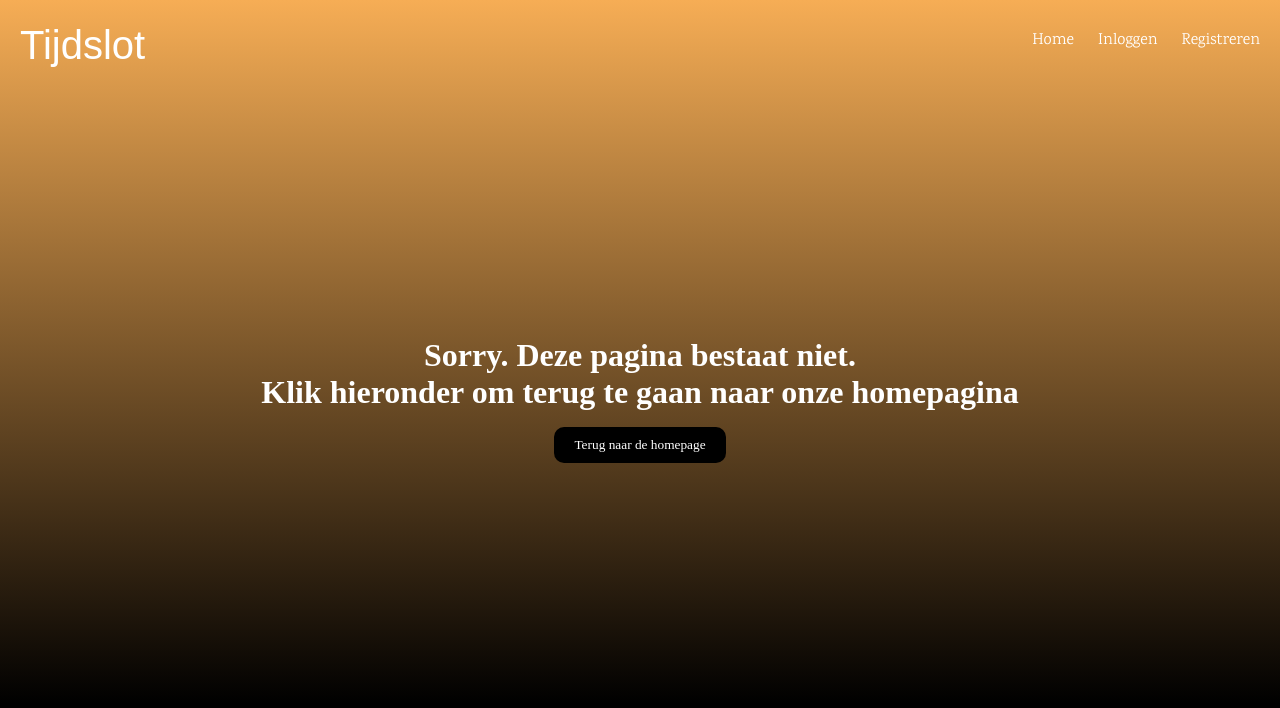
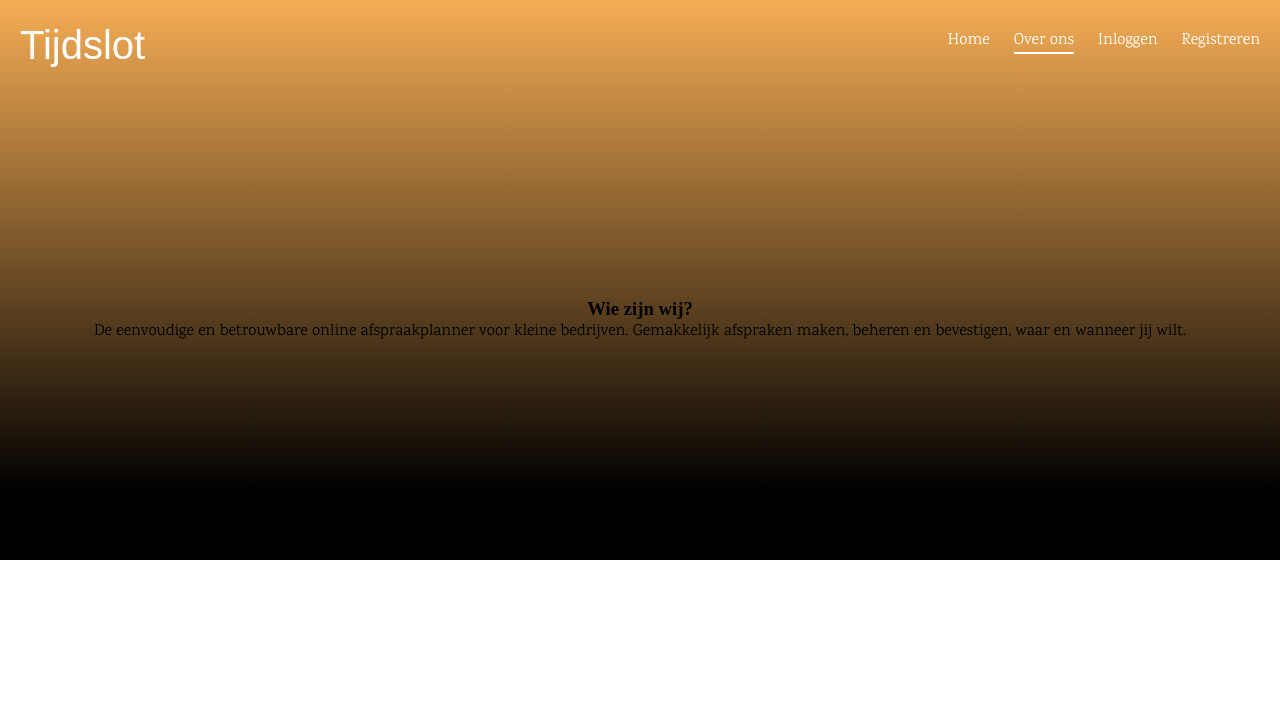
Before and after one commit to VincentOosterom/Eindopdracht-Frontend, a React (Vite) app: page /over-ons in a window 1280 px wide. Shown: the top 708 px of the page. Built offline with nearby package versions, Linux system fonts and the light colour scheme; a web font is replaced by a local one.

Commit message:
page aangemaakt + header

```diff
--- a/src/App.jsx
+++ b/src/App.jsx
@@ -10,6 +10,7 @@ import Settings from "./pages/dashboard/Instellingen/Settings.jsx";
 import Clients from "./pages/dashboard/Klanten/Clients.jsx";
 import NotFound from "./pages/website/NotFound/NotFound.jsx";
 import ProtectedRoute from "./routes/protected_route/ProtectedRoute.jsx";
+import AboutUs from "./pages/website/AboutUs/AboutUs.jsx";
 
 
 function App() {
@@ -18,6 +19,7 @@ function App() {
         <>
             <Routes>
                 <Route path="/" element={<Homepage/>}/>
+                <Route path="/over-ons" element={<AboutUs />}/>
                 <Route path="/inloggen" element={<Inloggen/>}/>
                 <Route path="/registeren" element={<Register/>}/>
                 <Route path="/boek-nu/:companyId/" element={<CompanyPage/>}/>
--- a/src/components/website/header_footer_navbar/NavBar/NavBar.jsx
+++ b/src/components/website/header_footer_navbar/NavBar/NavBar.jsx
@@ -39,6 +39,7 @@ function NavBar() {
 
             <ul className={`nav-links ${isOpen ? "open" : ""}`}>
                 <li><NavLink to="/" onClick={closeMenu}>Home</NavLink></li>
+                <li><NavLink to="/over-ons" onClick={closeMenu}>Over ons</NavLink> </li>
                 <li><NavLink to="/inloggen" onClick={closeMenu}>Inloggen</NavLink></li>
                 <li className="cta">
                     <NavLink to="/registeren" onClick={closeMenu}>Registreren</NavLink>
--- a/src/components/website/register_page/RegisterForm/RegisterForm.css
+++ b/src/components/website/register_page/RegisterForm/RegisterForm.css
@@ -7,7 +7,6 @@
     max-width: 750px;
     width: 100%;
     border-radius: 15px;
-    border: 1px solid #ccc;
     flex-shrink: 0;
 }
 
@@ -20,19 +19,19 @@
     width: 100%;
 }
 
-.register-form-title {
+.register-form-content {
     text-align: center;
     margin-top: 2rem;
     color: white;
 }
 
 /*TYPOGRAFIE*/
-.register-form-title h2 {
+.register-form-content h2 {
     font-size: clamp(1.5rem, 2.5vw, 2rem);
     margin-bottom: 0.4rem;
 }
 
-.register-form-title p {
+.register-form-content p {
     font-size: clamp(0.8rem, 2.5vw, 1rem);
     margin-bottom: 0.4rem;
 }
--- a/src/components/website/register_page/RegisterForm/RegisterForm.jsx
+++ b/src/components/website/register_page/RegisterForm/RegisterForm.jsx
@@ -102,7 +102,7 @@ function RegisterForm() {
         <section className="register-container">
             <form onSubmit={Register} className="register-form">
                 {error && <p className="error-message" role="alert">{error}</p>}
-                <section className="register-form-title">
+                <section className="register-form-content">
                     <h2>Maak jouw account aan</h2>
                     <p>Gratis voor 14 dagen, geheel vrijblijvend.</p>
                 </section>
--- a/src/pages/auth/Registeren/Registeren.css
+++ b/src/pages/auth/Registeren/Registeren.css
@@ -15,7 +15,7 @@
 
 .register-content {
     text-align: center;
-    color: white;
+    color: var(--color-white);
     font-size: clamp(1rem, 3vw, 1.5rem);
 }
 
--- /dev/null
+++ b/src/pages/website/AboutUs/AboutUs.css
@@ -0,0 +1,12 @@
+.about-us-header {
+    background: linear-gradient(0deg, #000 12.02%, #F6AD55 100%);
+    min-height: 70vh;
+}
+
+.about-us-content {
+    display: flex;
+    min-height: calc(70vh - 80px);
+    flex-direction: column;
+    justify-content: center;
+    align-items: center;
+}
--- /dev/null
+++ b/src/pages/website/AboutUs/AboutUs.jsx
@@ -0,0 +1,23 @@
+import './AboutUs.css'
+import NavBar from "../../../components/website/header_footer_navbar/NavBar/NavBar.jsx";
+
+
+function AboutUs() {
+    return (
+        <>
+            <header className="about-us-header">
+                <NavBar/>
+                <section>
+                    <article className="about-us-content">
+                        <h1>Wie zijn wij?</h1>
+                        <p>De eenvoudige en betrouwbare online afspraakplanner
+                            voor kleine bedrijven. Gemakkelijk afspraken maken, beheren en
+                            bevestigen, waar en wanneer jij wilt.</p>
+                    </article>
+                </section>
+            </header>
+        </>
+    )
+}
+
+export default AboutUs;
```
